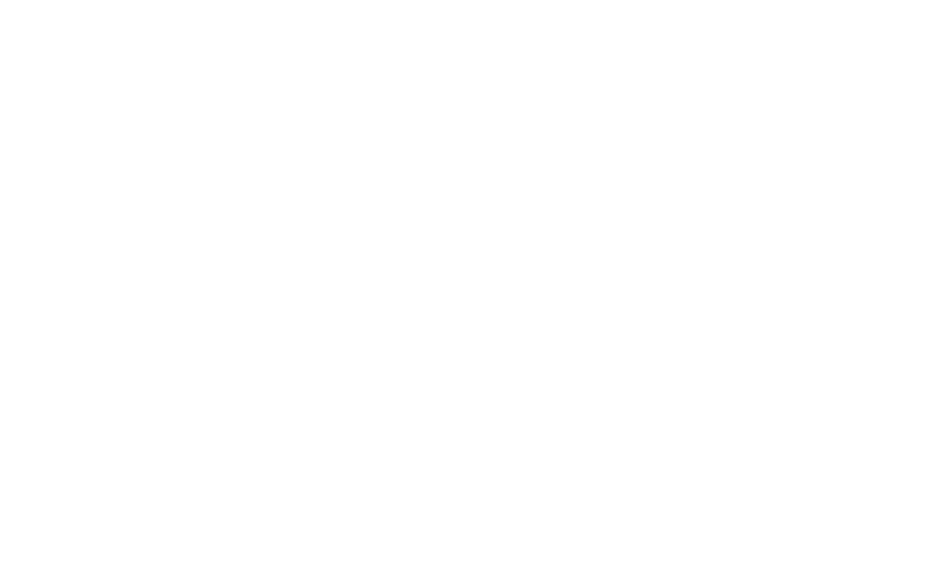
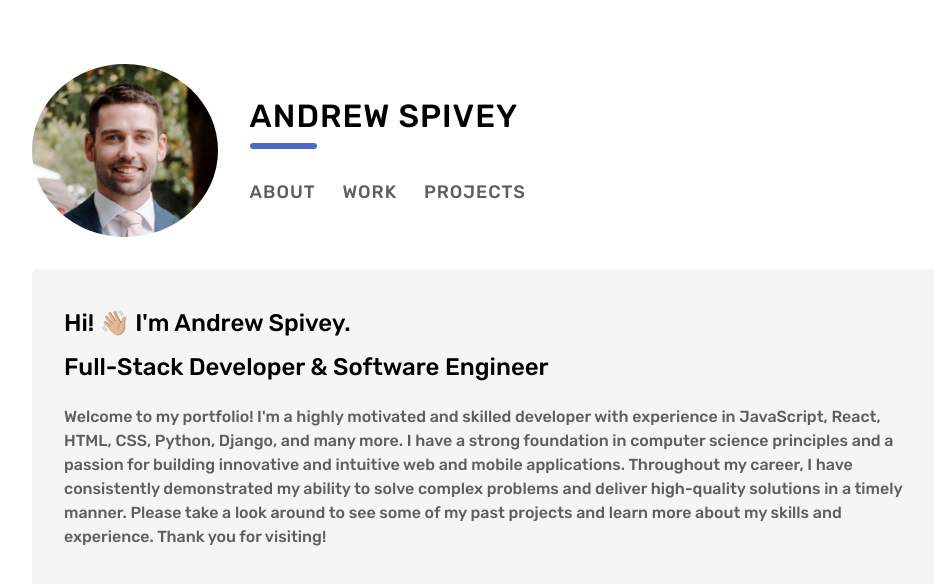
Before and after one commit to andrewjspivey/as_portfolio-2023, a React (Create React App) app: page / in a window 1280 px wide. Shown: the top 584 px of the page, without its empty margins (144-1078 px from the left). Built offline with nearby package versions, Linux system fonts and the light colour scheme.

Commit message:
feat(Landing): add heading with profpic, nav bar, and intro

```diff
--- a/public/index.html
+++ b/public/index.html
@@ -9,7 +9,12 @@
       name="description"
       content="Web site created using create-react-app"
     />
-    <link rel="apple-touch-icon" href="%PUBLIC_URL%/logo192.png" />
+    <link rel="preconnect" href="https://fonts.googleapis.com" />
+    <link rel="preconnect" href="https://fonts.gstatic.com" crossorigin />
+    <link
+      href="https://fonts.googleapis.com/css2?family=Red+Hat+Display:wght@500;700&family=Rubik:wght@500&display=swap"
+      rel="stylesheet"
+    />
     <!--
       manifest.json provides metadata used when your web app is installed on a
       user's mobile device or desktop. See https://developers.google.com/web/fundamentals/web-app-manifest/
--- a/src/App.css
+++ b/src/App.css
@@ -1,16 +1,5 @@
 .App {
   text-align: center;
-}
-
-.App-logo {
-  height: 40vmin;
-  pointer-events: none;
-}
-
-@media (prefers-reduced-motion: no-preference) {
-  .App-logo {
-    animation: App-logo-spin infinite 20s linear;
-  }
 }
 
 .App-header {
@@ -23,16 +12,3 @@
   font-size: calc(10px + 2vmin);
   color: white;
 }
-
-.App-link {
-  color: #61dafb;
-}
-
-@keyframes App-logo-spin {
-  from {
-    transform: rotate(0deg);
-  }
-  to {
-    transform: rotate(360deg);
-  }
-}
--- a/src/App.js
+++ b/src/App.js
@@ -1,7 +1,11 @@
-import "./App.css";
+import Home from "./Components/Home/Home";
 
 function App() {
-  return <div className="App"></div>;
+  return (
+    <div>
+      <Home />
+    </div>
+  );
 }
 
 export default App;
--- /dev/null
+++ b/src/Components/Header/Header.js
@@ -0,0 +1,77 @@
+import React from "react";
+import styled from "styled-components";
+import Nav from "../Nav/Nav";
+import profilepic from "../../assets/profilepic.png";
+import media from "../../media";
+
+const HeadingWrapper = styled.header`
+  display: flex;
+  align-items: center;
+  padding: 0px;
+  ${media.tablet`
+    padding: 2rem 3rem 0rem 3rem;
+  `};
+  ${media.desktop`
+    padding: 2rem 3rem 0rem 3rem;
+  `};
+  ${media.widescreen`
+    padding: 3rem 6rem 0rem 6rem;
+  `};
+`;
+
+const ProfileImage = styled.img`
+  width: 30%;
+  border-radius: 50%;
+  ${media.tablet`
+    width: 20%;
+  `}
+`;
+
+const NameWrapper = styled.div`
+  display: flex;
+  flex-direction: column;
+`;
+
+const HeaderName = styled.h1`
+  font-size: 1rem;
+  font-weight: 500;
+  margin: 0;
+  letter-spacing: 0.0625rem;
+  ${media.tablet`
+    font-size: 2rem;
+  `};
+`;
+
+const NameUnderline = styled.div`
+  height: 6px;
+  margin-top: 0.5rem;
+  max-width: 25%;
+  background-color: #4b6cc1;
+  border-radius: 1000px;
+`;
+
+const NameNavWrap = styled.div`
+  display: flex;
+  flex-flow: column wrap;
+  padding-left: 1rem;
+  ${media.desktop`
+    padding-left: 2rem;
+    `}
+`;
+
+const Header = () => {
+  return (
+    <HeadingWrapper>
+      <ProfileImage src={profilepic} />
+      <NameNavWrap>
+        <NameWrapper>
+          <HeaderName>ANDREW SPIVEY</HeaderName>
+          <NameUnderline />
+        </NameWrapper>
+        <Nav />
+      </NameNavWrap>
+    </HeadingWrapper>
+  );
+};
+
+export default Header;
--- /dev/null
+++ b/src/Components/Home/Home.js
@@ -0,0 +1,23 @@
+import React from "react";
+import styled from "styled-components";
+import media from "../../media";
+import Header from "../Header/Header";
+import Intro from "../Intro/Intro";
+
+const PageWrapper = styled.div`
+  padding: 20px;
+  ${media.desktop`
+    padding: 2rem 8rem;
+  `};
+`;
+
+const Home = () => {
+  return (
+    <PageWrapper>
+      <Header />
+      <Intro />
+    </PageWrapper>
+  );
+};
+
+export default Home;
--- /dev/null
+++ b/src/Components/Intro/Intro.js
@@ -0,0 +1,56 @@
+import React from "react";
+import styled from "styled-components";
+import media from "../../media";
+
+const IntroWrapper = styled.section`
+  display: flex;
+  flex-direction: column;
+  margin-top: 1rem;
+  background-color: #f5f5f5;
+  border-radius: 5px;
+  padding: 1rem;
+  ${media.tablet`
+    margin: 2rem 3rem 0rem 3rem;
+  `};
+  ${media.desktop`
+    margin: 2rem 3rem 0rem 3rem;
+    padding: 2rem;
+  `};
+  ${media.widescreen`
+    margin: 3rem 6rem 0rem 6rem;
+  `};
+`;
+
+const IntroHeading = styled.h2`
+  font-size: 1.5rem;
+  font-weight: 500;
+  margin: 0.5rem 0rem;
+`;
+
+const IntroStatement = styled.p`
+  font-weight: 300;
+  color: #5e5e5e;
+  line-height: 1.5rem;
+`;
+
+const Intro = () => {
+  return (
+    <IntroWrapper>
+      <IntroHeading>Hi! 👋🏼 I'm Andrew Spivey.</IntroHeading>
+      <IntroHeading>Full-Stack Developer & Software Engineer</IntroHeading>
+      <IntroStatement>
+        Welcome to my portfolio! I'm a highly motivated and skilled developer
+        with experience in JavaScript, React, HTML, CSS, Python, Django, and
+        many more. I have a strong foundation in computer science principles and
+        a passion for building innovative and intuitive web and mobile
+        applications. Throughout my career, I have consistently demonstrated my
+        ability to solve complex problems and deliver high-quality solutions in
+        a timely manner. Please take a look around to see some of my past
+        projects and learn more about my skills and experience. Thank you for
+        visiting!
+      </IntroStatement>
+    </IntroWrapper>
+  );
+};
+
+export default Intro;
--- /dev/null
+++ b/src/Components/Nav/Nav.js
@@ -0,0 +1,34 @@
+import React from "react";
+import styled from "styled-components";
+import media from "../../media";
+
+const Menu = styled.nav`
+  display: flex;
+  gap: 10%;
+  flex-wrap: nowrap;
+  padding-top: 20px;
+  ${media.tablet`
+    padding-top: 2rem;
+  `};
+`;
+
+const NavLink = styled.a`
+  font-size: 0.875rem;
+  color: #5e5e5e;
+  letter-spacing: 0.0625rem;
+  ${media.tablet`
+  font-size: 1.125rem;
+  `};
+`;
+
+const Nav = () => {
+  return (
+    <Menu>
+      <NavLink>ABOUT</NavLink>
+      <NavLink>WORK</NavLink>
+      <NavLink>PROJECTS</NavLink>
+    </Menu>
+  );
+};
+
+export default Nav;
--- a/src/index.css
+++ b/src/index.css
@@ -1,13 +1,11 @@
 body {
   margin: 0;
-  font-family: -apple-system, BlinkMacSystemFont, 'Segoe UI', 'Roboto', 'Oxygen',
-    'Ubuntu', 'Cantarell', 'Fira Sans', 'Droid Sans', 'Helvetica Neue',
-    sans-serif;
+  font-family: Rubik, sans-serif;
   -webkit-font-smoothing: antialiased;
   -moz-osx-font-smoothing: grayscale;
 }
 
 code {
-  font-family: source-code-pro, Menlo, Monaco, Consolas, 'Courier New',
+  font-family: source-code-pro, Menlo, Monaco, Consolas, "Courier New",
     monospace;
 }
--- /dev/null
+++ b/src/media.js
@@ -0,0 +1,15 @@
+import { css } from "styled-components";
+const sizes = {
+  uhd: 1980,
+  widescreen: 1366,
+  desktop: 1024,
+  tablet: 768,
+};
+export default Object.keys(sizes).reduce((acc, label) => {
+  acc[label] = (...args) => css`
+    @media (min-width: ${sizes[label]}px) {
+      ${css(...args)};
+    }
+  `;
+  return acc;
+}, {});
```
Also changed, not shown: src/assets/profilepic.png (added).
